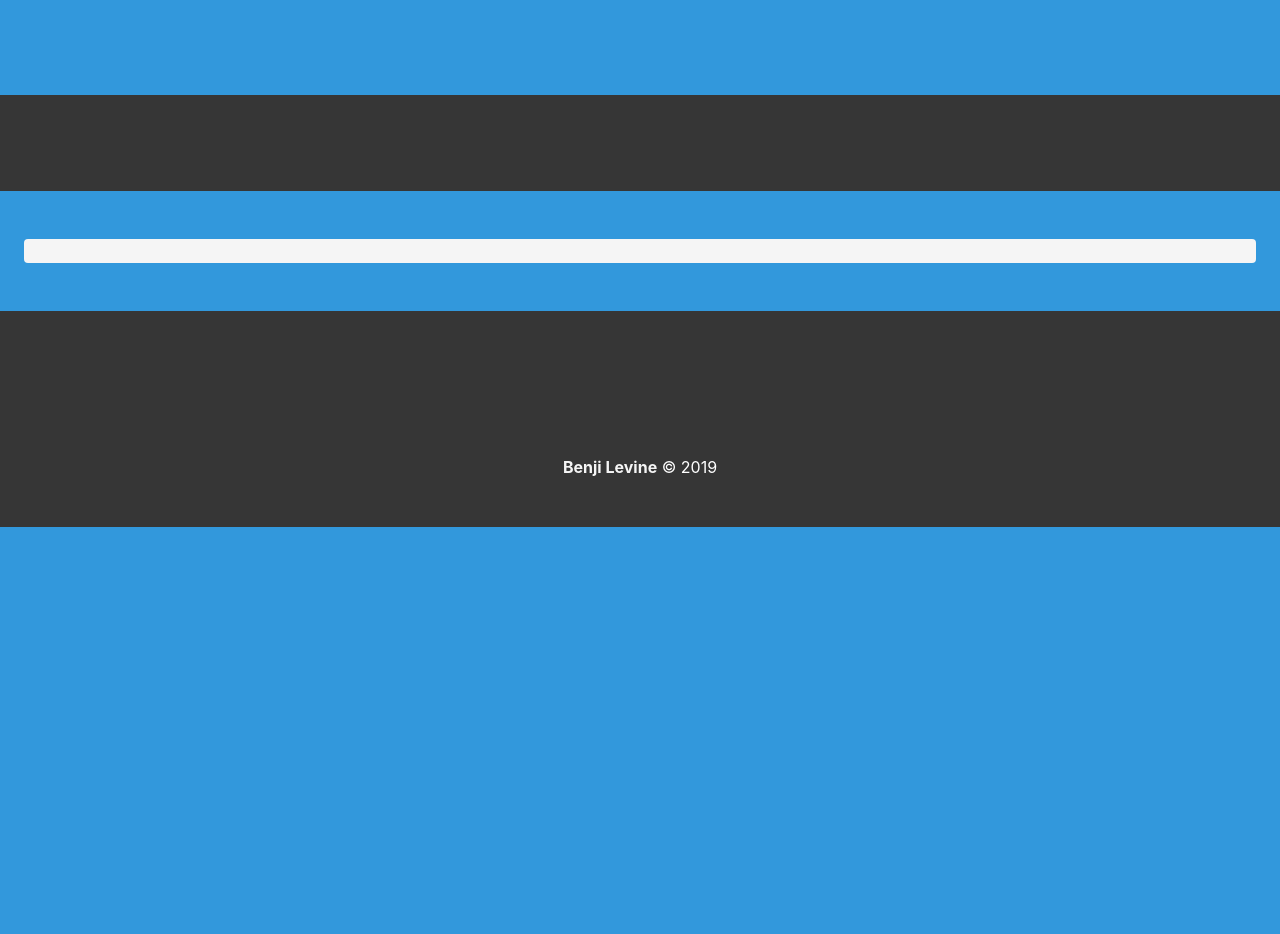
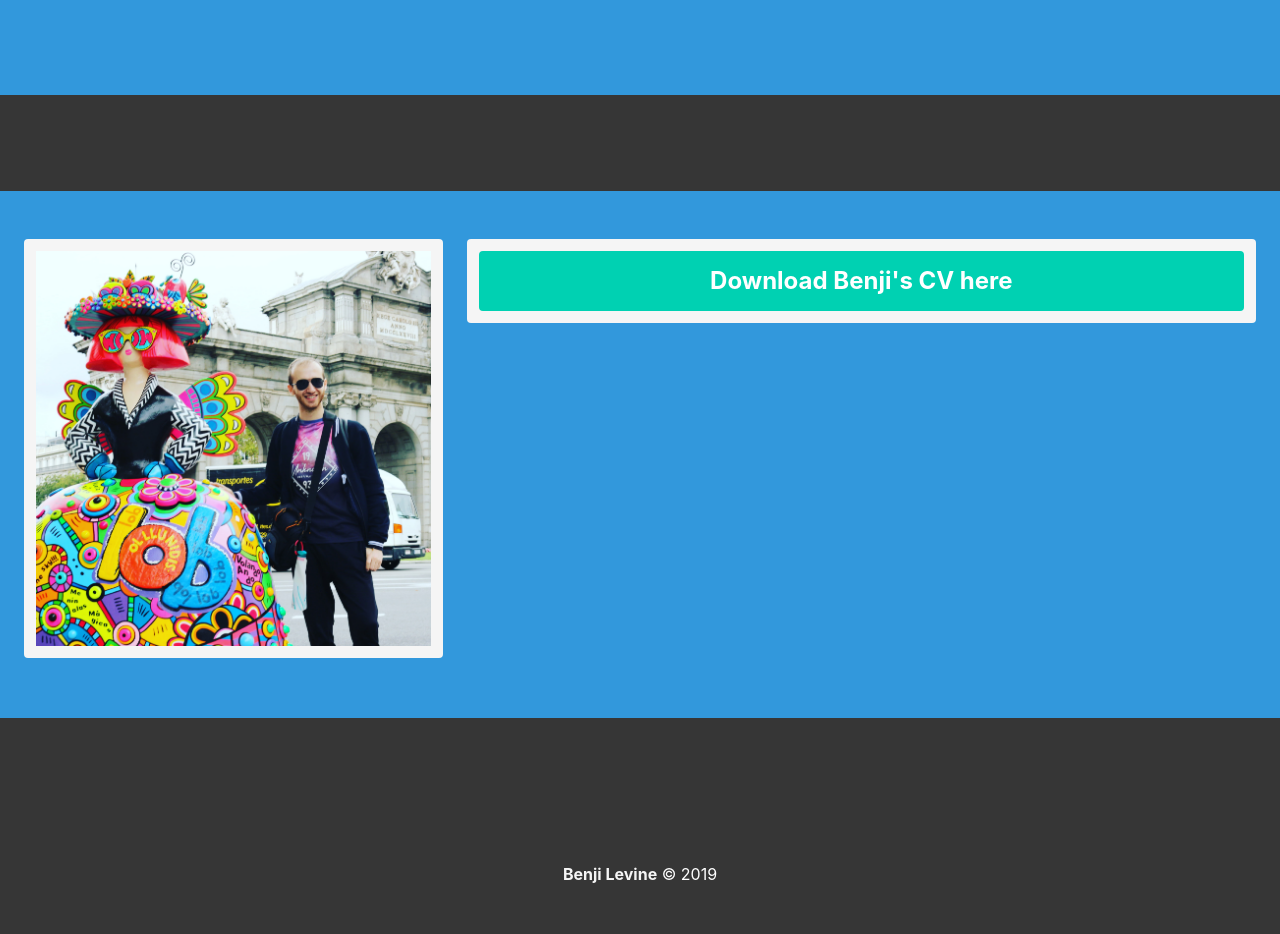
Before and after one commit to bmaximuml/v3.benjilevine.com, a Flask app: page / in a window 1280 px wide. Shown: the part 737-1671 px from the top of the page. Before the commit the page ends 1264 px from the top, so only its background shows below. Run offline with Flask 2, Linux system fonts and the light colour scheme.

Commit message:
Add CV section content

```diff
--- a/templates/index.html
+++ b/templates/index.html
@@ -53,7 +53,13 @@
     <div class="hero is-info" id="cv">
         <div class="hero-body">
             <div class="columns">
+                <div class="column notification is-one-third is-light">
+                    <div class="image is-square">
+                        <img src="{{ url_for('static', filename='assets/Madrid.jpg') }}" alt="Benji Levine photo">
+                    </div>
+                </div>
                 <div class="column notification is-light">
+                    <a class="button is-primary is-fullwidth is-large" href="{{ url_for('static', filename='assets/Benji_Levine_CV.pdf') }}"><strong>Download Benji's CV here</strong></a>
                 </div>
             </div>
         </div>
```
Also changed, not shown: static/assets/Madrid.jpg (added), 1 other file.
